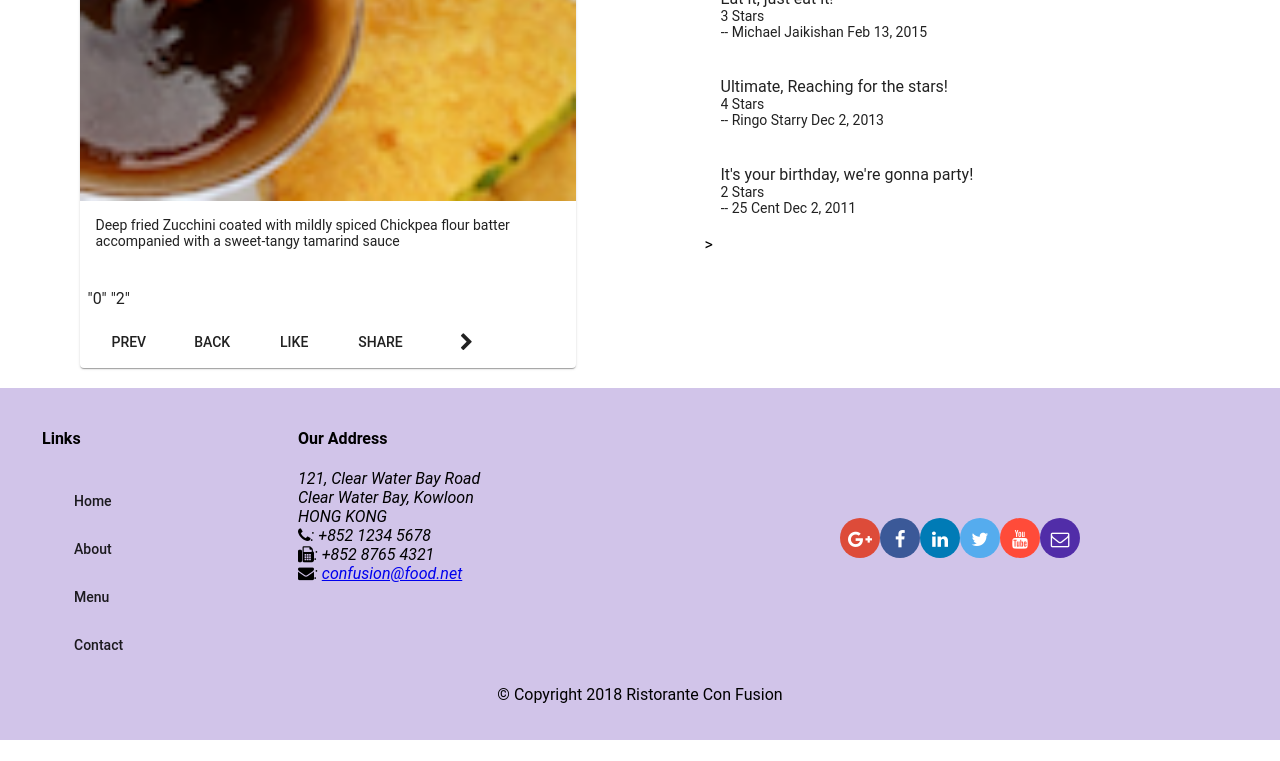
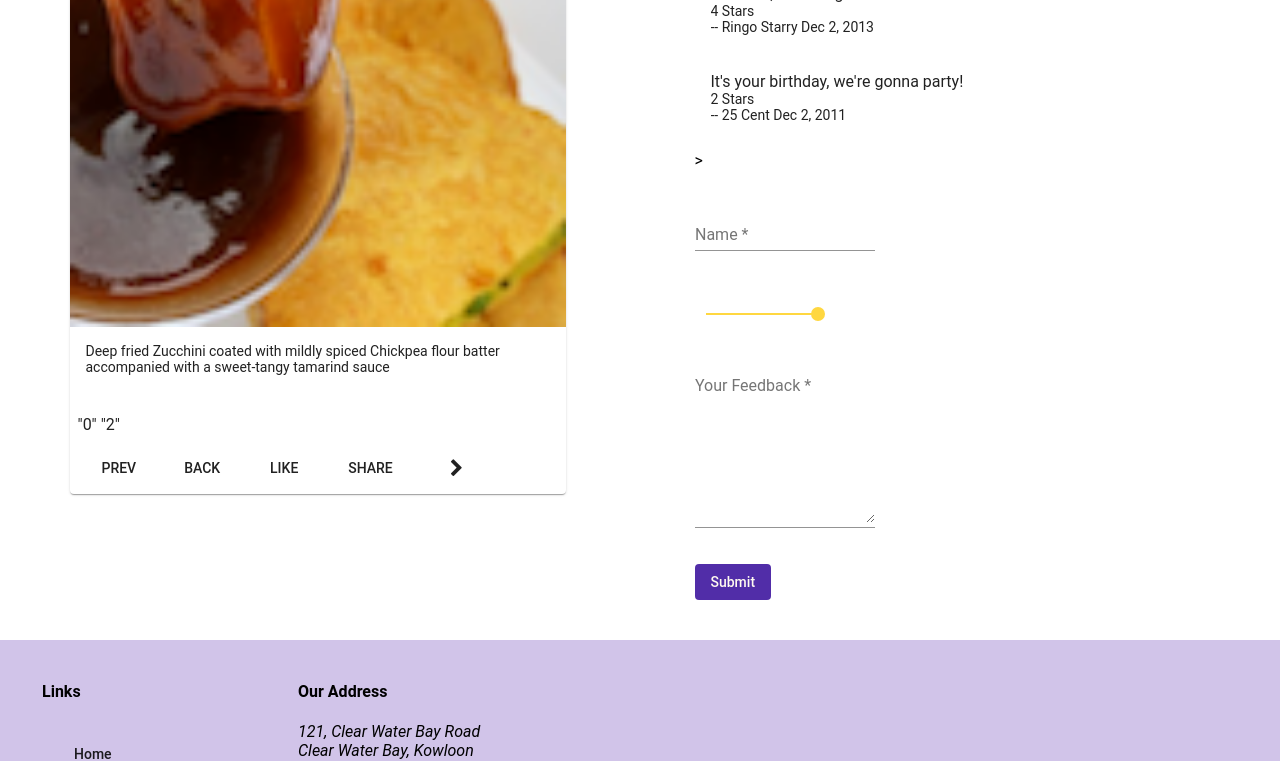
Before and after one commit to samradn/AngularCourse, an Angular app: page /dishdetails/1 in a window 1280 px wide. Shown: the part 745-1506 px from the top of the page. Before the commit the page ends 1485 px from the top, so only its background shows below. Built offline with nearby package versions, Linux system fonts and the light colour scheme.

Commit message:
Angular Assignment 3

```diff
--- a/src/app/app.module.ts
+++ b/src/app/app.module.ts
@@ -18,6 +18,7 @@ import { MatCheckboxModule } from '@angular/material/checkbox';
 import { FormsModule } from '@angular/forms';
 import { MatSelectModule } from '@angular/material/select';
 import { MatSlideToggleModule } from '@angular/material/slide-toggle';
+import { MatSliderModule } from '@angular/material/slider';
 import { ReactiveFormsModule } from '@angular/forms';
 
 
@@ -65,7 +66,8 @@ import { LoginComponent } from './login/login.component';
     MatSelectModule,
     MatSlideToggleModule,
     ReactiveFormsModule,
-    MatProgressSpinnerModule
+    MatProgressSpinnerModule,
+    MatSliderModule
   ],
   entryComponents: [
     LoginComponent
--- a/src/app/contact/contact.component.html
+++ b/src/app/contact/contact.component.html
@@ -43,25 +43,25 @@
     <form novalidate [formGroup]="feedbackForm" #fform="ngForm" (ngSubmit)="onSubmit()">
       <p>
         <mat-form-field class="half-width">
-          <input matInput formControlName="firstname" placeholder="First Name" type="text">
+          <input matInput formControlName="firstname" placeholder="First Name" type="text" required>
+          <mat-error *ngIf="formErrors.firstname">{{formErrors.firstname}}</mat-error>
         </mat-form-field>
-        <mat-error *ngIf="feedbackForm.get('firstname').hasError('required') && feedbackForm.get('firstname').touched">
-          First Name is Required
-        </mat-error>
+
         <mat-form-field class="half-width">
-          <input matInput formControlName="lastname" placeholder="Last Name" type="text">
+          <input matInput formControlName="lastname" placeholder="Last Name" type="text" required>
+          <mat-error *ngIf="formErrors.lastname">{{formErrors.lastname}}</mat-error>
         </mat-form-field>
-        <mat-error *ngIf="feedbackForm.get('lastname').hasError('required') && feedbackForm.get('lastname').touched">Last name is required</mat-error>
       </p>
       <p>
         <mat-form-field class="half-width">
-          <input matInput formControlName="telnum" placeholder="Tel. Number" type="tel">
+          <input matInput formControlName="telnum" placeholder="Tel. Number" type="tel" pattern="[0-9]*" required>
+          <mat-error *ngIf="formErrors.telnum">{{formErrors.telnum}}</mat-error>
         </mat-form-field>
-        <mat-error *ngIf="feedbackForm.get('telnum').hasError('required') && feedbackForm.get('telnum').touched">Tel. number is required</mat-error>
+
         <mat-form-field class="half-width">
-          <input matInput formControlName="email" placeholder="Email" type="email">
+          <input matInput formControlName="email" placeholder="Email" type="email" email required>
+          <mat-error *ngIf="formErrors.email">{{formErrors.email}}</mat-error>
         </mat-form-field>
-        <mat-error *ngIf="feedbackForm.get('email').hasError('required') && feedbackForm.get('email').touched">Email ID is required</mat-error>
       </p>
       <table class="form-size">
         <td>
--- a/src/app/contact/contact.component.ts
+++ b/src/app/contact/contact.component.ts
@@ -12,7 +12,35 @@ export class ContactComponent implements OnInit {
   feedbackForm: FormGroup;
   feedback: Feedback;
   contactType = ContactType;
-  @ViewChild('fform') feedbakFormDirective;
+  @ViewChild('fform') feedbackFormDirective: any;
+
+  formErrors = {
+    'firstname': '',
+    'lastname': '',
+    'telnum': '',
+    'email': ''
+  };
+
+  validationMessages = {
+    'firstname': {
+      'required':      'First Name is required.',
+      'minlength':     'First Name must be at least 2 characters long.',
+      'maxlength':     'FirstName cannot be more than 25 characters long.'
+    },
+    'lastname': {
+      'required':      'Last Name is required.',
+      'minlength':     'Last Name must be at least 2 characters long.',
+      'maxlength':     'Last Name cannot be more than 25 characters long.'
+    },
+    'telnum': {
+      'required':      'Tel. number is required.',
+      'pattern':       'Tel. number must contain only numbers.'
+    },
+    'email': {
+      'required':      'Email is required.',
+      'email':         'Email not in valid format.'
+    },
+  };
 
   constructor(private fb: FormBuilder) {
     this.createForm();
@@ -23,29 +51,55 @@ export class ContactComponent implements OnInit {
 
   createForm() {
     this.feedbackForm = this.fb.group({
-      firstname: '',
-      lastname: '',
-      telnum: 0,
-      email: '',
+      firstname: ['', [Validators.required, Validators.minLength(2), Validators.maxLength(25)] ],
+      lastname: ['', [Validators.required, Validators.minLength(2), Validators.maxLength(25)] ],
+      telnum: ['', [Validators.required, Validators.pattern] ],
+      email: ['', [Validators.required, Validators.email] ],
       agree: false,
       contacttype: 'None',
       message: ''
     });
+
+    this.feedbackForm.valueChanges
+      .subscribe(data => this.onValueChanged(data));
+
+    this.onValueChanged() // reset validation messages now
+  }
+
+  onValueChanged(data?: any) {
+    if (!this.feedbackForm) { return; }
+    const form = this.feedbackForm;
+    for (const field in this.formErrors) {
+      if (this.formErrors.hasOwnProperty(field)) {
+        // clear previous error message (if any)
+        this.formErrors[field] = '';
+        const control = form.get(field);
+        if (control && control.dirty && !control.valid) {
+          const messages = this.validationMessages[field];
+          for (const key in control.errors) {
+            if (control.errors.hasOwnProperty(key)) {
+              this.formErrors[field] += messages[key] + ' ';
+            }
+          }
+        }
+      }
+    }
+
   }
 
   onSubmit() {
     this.feedback = this.feedbackForm.value;
     console.log(this.feedback);
     this.feedbackForm.reset({
-      firstname: ['', Validators.required],
-      lastname: ['', Validators.required],
-      telnum: ['', Validators.required],
-      email: ['', Validators.required],
+      firstname: '',
+      lastname: '',
+      telnum: '',
+      email: '',
       agree: false,
       contacttype: 'None',
       message: ''
     });
-    this.feedbakFormDirective.resetForm();
+    this.feedbackFormDirective.resetForm();
   }
 
 }
--- a/src/app/dishdetail/dishdetail.component.html
+++ b/src/app/dishdetail/dishdetail.component.html
@@ -34,7 +34,12 @@
         <mat-spinner></mat-spinner><h4>Loading.....Please Wait</h4>
       </div>
 
-  <div fxFlex="40" *ngIf = "dish">
+  <div fxFlex="40" class="container" *ngIf = "dish"
+  fxLayout="column"
+  fxLayoutGap="10px"
+  fxLayout.sm="column"
+  fxLayout.xs="column"
+  >
 
     <mat-list>
         <h3>Comments</h3>
@@ -44,6 +49,37 @@
             <p matLine >-- {{ comment.author }}  {{ comment.date | date }}</p>
         </mat-list-item>
     </mat-list>>
+    <div fxFlex fxFlexOffset="20px" class="form-size">
+
+
+        <form novalidate [formGroup]="feedbackForm" #fform="ngForm" (ngSubmit)="onSubmit()">
+
+          <div [hidden]="fform.form.invalid">
+            <p matLine >{{ feedbackForm.value.comment }}</p>
+            <p matLine >{{ feedbackForm.value.rating }} Stars</p>
+            <p matLine >-- {{ feedbackForm.value.author }}</p>
+          </div>
+
+          <p>
+            <mat-form-field class="half-width">
+              <input matInput formControlName="author" placeholder="Name" type="text" required>
+              <mat-error *ngIf="formErrors.author">{{ formErrors.author }}</mat-error>
+            </mat-form-field>
+          </p>
+          <table class="form-size">
+            <td>
+                <mat-slider formControlName="rating" min="0" max="5" step="1" value="5" thumbLabel tickInterval="1"></mat-slider>
+            </td>
+          </table>
+          <p>
+            <mat-form-field class="full-width">
+              <textarea matInput formControlName="comment" placeholder="Your Feedback" rows=8 required></textarea>
+              <mat-error *ngIf="formErrors.comment">{{ formErrors.comment }}</mat-error>
+            </mat-form-field>
+          </p>
+          <button type="submit" [disabled]="fform.form.invalid" mat-button class="background-primary text-floral-white">Submit</button>
+        </form>
+      </div>
   </div>
 
 </div>
--- a/src/app/dishdetail/dishdetail.component.ts
+++ b/src/app/dishdetail/dishdetail.component.ts
@@ -1,11 +1,13 @@
-import { Component, OnInit, Input } from '@angular/core';
+import { Component, OnInit, Input, ViewChild } from '@angular/core';
 import { Params, ActivatedRoute } from '@angular/router';
 import { Location } from '@angular/common';
 import { MatCardModule } from '@angular/material/card';
 import { MatButtonModule } from '@angular/material/button';
 import { Dish } from '../shared/dish'
+import { Comment } from '../shared/commmet';
 import { DishService } from '../services/dish.service';
-import { switchMap } from "rxjs/operators";
+import { switchMap, timestamp } from "rxjs/operators";
+import { FormBuilder, FormGroup, Validators } from '@angular/forms';
 
 
 @Component({
@@ -19,10 +21,38 @@ export class DishdetailComponent implements OnInit {
   dishIds : String[];
   prev : String;
   next : String;
+  comment: Comment;
+
+  feedbackForm: FormGroup;
+  @ViewChild('fform') feedbackFormDirective: any;
+
+  formErrors = {
+    'author': '',
+    'rating': '',
+    'comment': ''
+  };
+
+  validationMessages = {
+    'author': {
+      'required':      'Author Name is required.',
+      'minlength':     'Author Name must be at least 2 characters long.',
+      'maxlength':     'Author Name cannot be more than 25 characters long.'
+    },
+    'rating': {
+      'required':      'Rating is required.'
+    },
+    'comment': {
+      'required':      'Comment number is required.',
+      'minlength':     'Comment must be at least 2 characters long.'
+    }
+  };
 
   constructor(private dishService: DishService,
     private location: Location,
-    private route: ActivatedRoute) { }
+    private route: ActivatedRoute,
+    private fb: FormBuilder) {
+      this.createForm();
+    }
 
   ngOnInit(): void {
 
@@ -44,4 +74,52 @@ export class DishdetailComponent implements OnInit {
     this.location.back();
   }
 
+  createForm() {
+    this.feedbackForm = this.fb.group({
+      author: ['', [Validators.required, Validators.minLength(2), Validators.maxLength(25)] ],
+      rating: [5, Validators.required ],
+      comment: ['', [Validators.required, Validators.minLength(2)] ]
+    });
+
+    this.feedbackForm.valueChanges
+      .subscribe(data => this.onValueChanged(data));
+
+    this.onValueChanged(); //reset the form
+  }
+
+  onValueChanged(data?: any) {
+    if (!this.feedbackForm) { return; }
+    const form = this.feedbackForm;
+    for (const field in this.formErrors) {
+      if (this.formErrors.hasOwnProperty(field)) {
+        // clear previous error message (if any)
+        this.formErrors[field] = '';
+        const control = form.get(field);
+        if (control && control.dirty && !control.valid) {
+          const messages = this.validationMessages[field];
+          for (const key in control.errors) {
+            if (control.errors.hasOwnProperty(key)) {
+              this.formErrors[field] += messages[key] + ' ';
+            }
+          }
+        }
+      }
+    }
+
+  }
+
+  onSubmit() {
+    this.comment = this.feedbackForm.value;
+    this.comment.date = new Date().toISOString();
+    this.dish.comments.push(this.comment);
+
+    console.log(this.comment);
+    this.feedbackForm.reset({
+      author: '',
+      rating: 5,
+      comment: ''
+    });
+    this.feedbackFormDirective.resetForm();
+  }
+
 }
```
